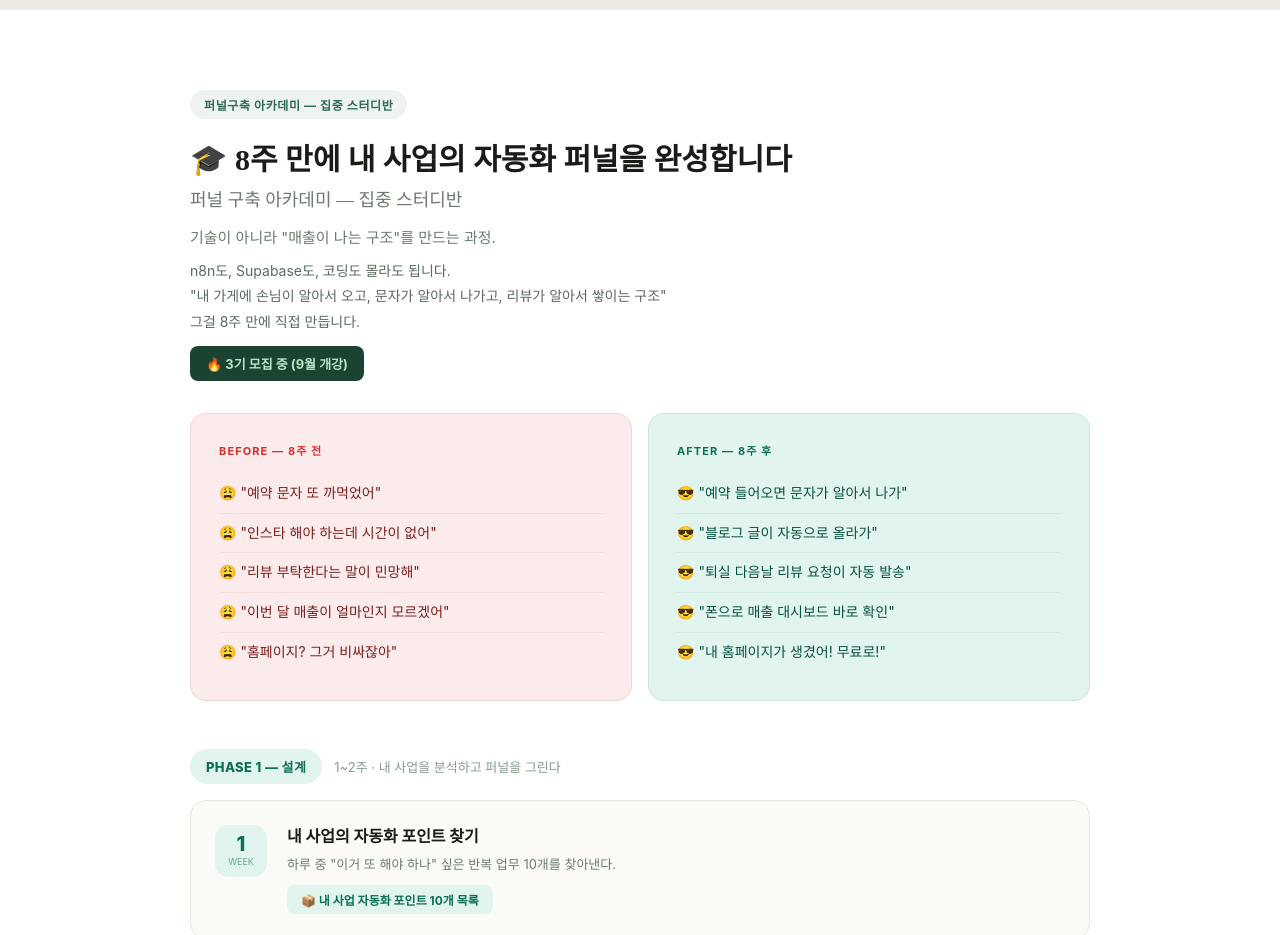
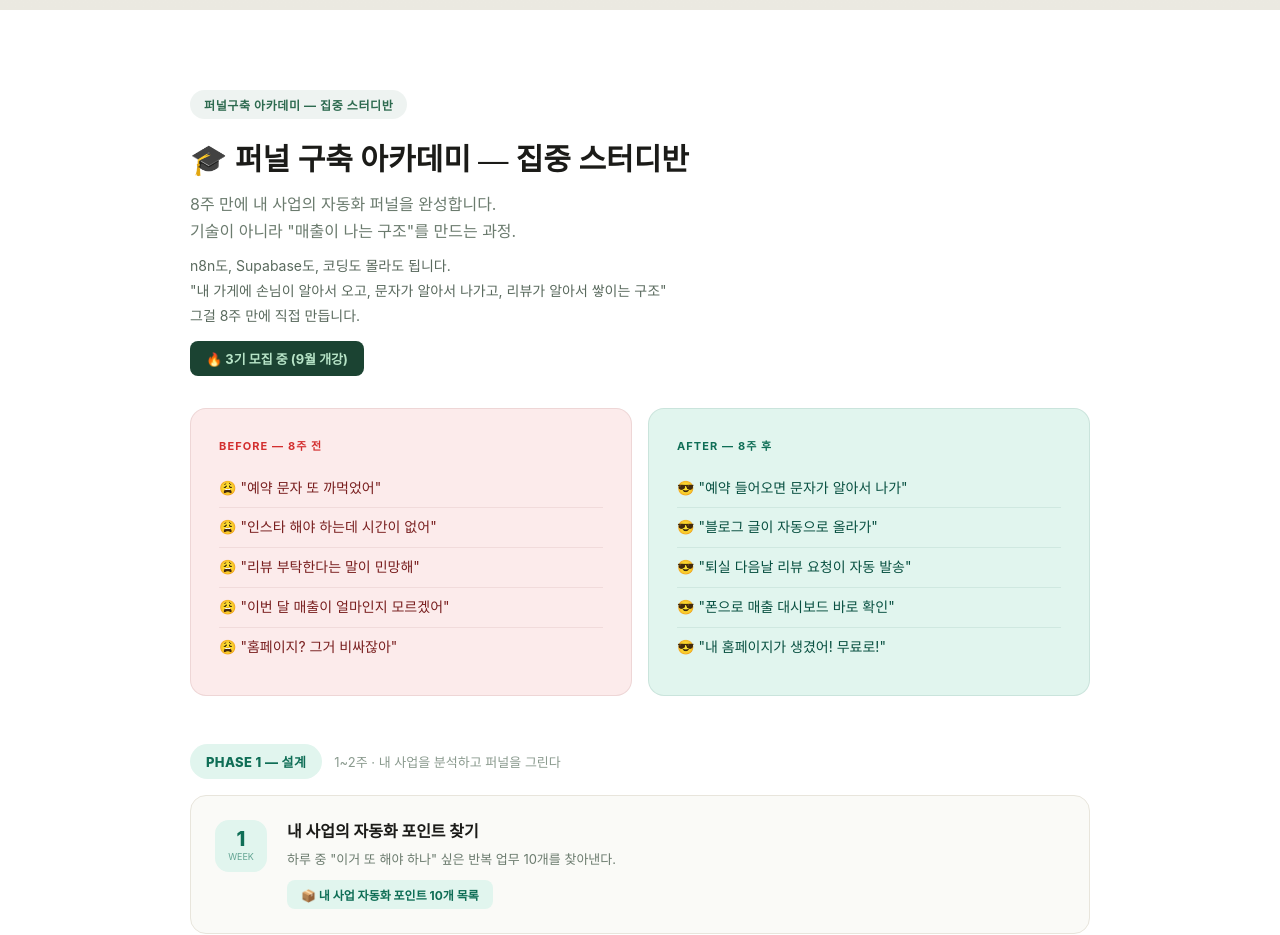
Before and after one commit to soool9241-hub/darr-membership, a React (Vite) app: page / in a window 1280 px wide. Shown: the part 5860-6795 px from the top of the page. Built offline with nearby package versions, Linux system fonts and the light colour scheme; no server answers.

Commit message:
제목/내용 순서 변경: 아카데미명이 제목, 퍼널 완성이 설명
Co-Authored-By: Claude Opus 4.6 <noreply@anthropic.com>

```diff
--- a/src/DalpaengiMembership.jsx
+++ b/src/DalpaengiMembership.jsx
@@ -1203,8 +1203,9 @@ export default function DalpaengiMembership() {
             }}>퍼널구축 아카데미 — 집중 스터디반</div>
             <h2 style={{
               fontFamily: "'Noto Serif KR', serif", fontSize: "30px", fontWeight: 700, marginBottom: "12px",
-            }}>{BOOTCAMP.emoji} 8주 만에 내 사업의 자동화 퍼널을 완성합니다<br /><span style={{ fontSize: "18px", fontWeight: 500, color: "#6B7B6E" }}>퍼널 구축 아카데미 — 집중 스터디반</span></h2>
-            <p style={{ color: "#6B7B6E", fontSize: "15px", marginBottom: "8px", lineHeight: 1.7 }}>
+            }}>{BOOTCAMP.emoji} 퍼널 구축 아카데미 — 집중 스터디반</h2>
+            <p style={{ color: "#6B7B6E", fontSize: "16px", marginBottom: "8px", lineHeight: 1.7 }}>
+              8주 만에 내 사업의 자동화 퍼널을 완성합니다.<br />
               기술이 아니라 "매출이 나는 구조"를 만드는 과정.
             </p>
             <p style={{ color: "#5A6A5E", fontSize: "14px", marginBottom: "12px", lineHeight: 1.8 }}>
```
